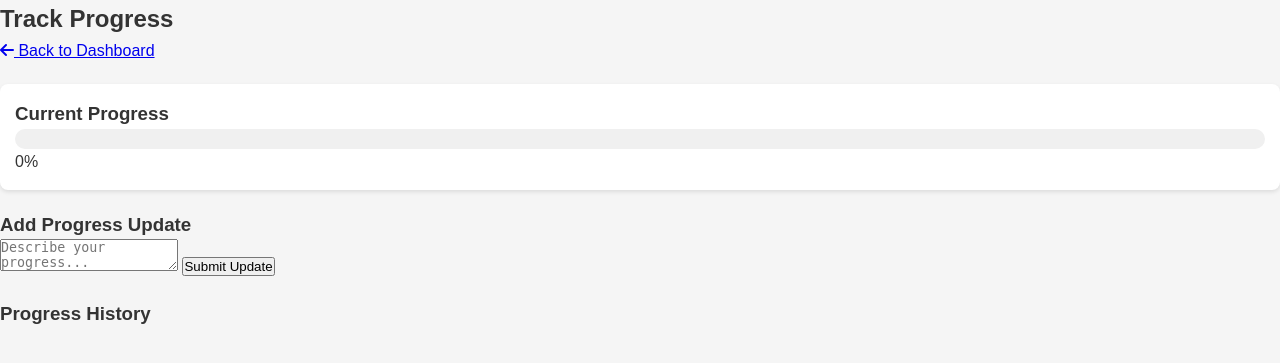
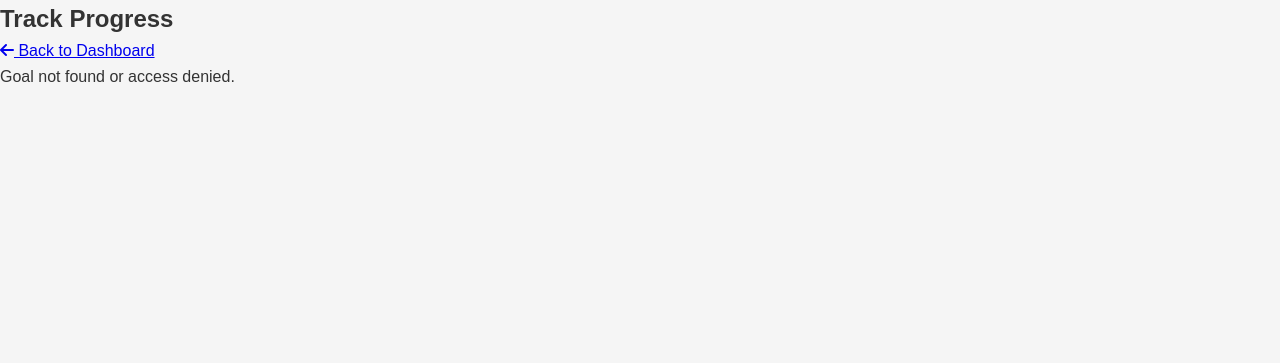
Before and after one commit to hotshot1799/AI-powered-goal-tracker, a FastAPI app: template templates/goal_details.html in a window 1280 px wide. Shown: the top 363 px of the page. Run offline with FastAPI, Linux system fonts and the light colour scheme; the template is opened without the code that fills it, so the values that code supplies are empty.

Commit message:
Update goal_details.html

```diff
--- a/templates/goal_details.html
+++ b/templates/goal_details.html
@@ -56,113 +56,77 @@
 
    <div class="container">
     <div class="goal-details">
+        {% if goal %}
             <h2>{{ goal.category }}</h2>
-            <p>{{ goal.description }}</p>
+            <p class="goal-description">{{ goal.description }}</p>
+            <p class="goal-target-date">Target Date: {{ goal.target_date.strftime('%Y-%m-%d') }}</p>
 
             <div class="progress-section">
                 <h3>Current Progress</h3>
                 <div class="progress-bar">
-                    <div id="progress-fill" class="progress-fill" style="width: 0%"></div>
+                    <div class="progress-fill" style="width: {{ goal.progress }}%"></div>
                 </div>
-                <span id="progress-text">0%</span>
-            </div>
+                <span id="progress-text">{{ "%.1f"|format(goal.progress) }}%</span>
             </div>
 
             <div class="update-form">
                 <h3>Add Progress Update</h3>
-            <form id="update-form" onsubmit="submitUpdate(event)">
-                <textarea
-                    id="update-text"
-                    placeholder="Describe your progress..."
-                    required
-                ></textarea>
-                <button type="submit">Submit Update</button>
+                <form onsubmit="updateProgress(event, {{ goal.id }})">
+                    <textarea id="update-text" required placeholder="Describe your progress..."></textarea>
+                    <button type="submit" class="submit-btn">Submit Update</button>
                 </form>
             </div>
 
             <div class="updates-list">
                 <h3>Progress History</h3>
-            <div id="updates-container"></div>
+                <div id="updates-container">
+                    {% if progress_updates %}
+                        {% for update in progress_updates %}
+                            <div class="update-item">
+                                <p class="update-text">{{ update.text }}</p>
+                                <p class="update-progress">Progress: {{ "%.1f"|format(update.progress) }}%</p>
+                                {% if update.analysis %}
+                                    <p class="update-analysis">Analysis: {{ update.analysis }}</p>
+                                {% endif %}
+                                <p class="update-date">{{ update.created_at.strftime('%Y-%m-%d %H:%M') }}</p>
+                            </div>
+                        {% endfor %}
+                    {% else %}
+                        <p class="no-updates">No progress updates yet.</p>
+                    {% endif %}
+                </div>
+            </div>
+        {% else %}
+            <p class="error-message">Goal not found or access denied.</p>
+        {% endif %}
     </div>
 </div>
 
     <script>
-        const goalId = {{ goal.id }};
-
-        function loadUpdates() {
-            fetch(`/progress/${goalId}`)
-                .then(response => response.json())
-                .then(data => {
-                    if (data.success) {
-                        const container = document.getElementById('updates-container');
-                        container.innerHTML = '';
-
-                        data.updates.forEach(update => {
-                            const updateElement = createUpdateElement(update);
-                            container.appendChild(updateElement);
-                        });
-
-                        // Update progress bar with latest progress
-                        if (data.updates.length > 0) {
-                            const latestProgress = data.updates[0].progress;
-                            updateProgressBar(latestProgress);
-                        }
-                    }
-                })
-                .catch(error => console.error('Error loading updates:', error));
-        }
-
-        function createUpdateElement(update) {
-            const div = document.createElement('div');
-            div.className = 'update-card';
-            div.innerHTML = `
-                <div class="update-text">${update.text}</div>
-                <div class="update-meta">
-                    <span>Progress: ${update.progress}%</span>
-                    <span>Analysis: ${update.analysis}</span>
-                    <span>Date: ${new Date(update.created_at).toLocaleString()}</span>
-                </div>
-            `;
-            return div;
-        }
-
-        function updateProgressBar(progress) {
-            const progressFill = document.getElementById('progress-fill');
-            const progressText = document.getElementById('progress-text');
-            progressFill.style.width = `${progress}%`;
-            progressText.textContent = `${progress}%`;
-        }
-
-        function submitUpdate(event) {
+async function updateProgress(event, goalId) {
     event.preventDefault();
     const updateText = document.getElementById('update-text').value;
 
-            fetch(`/progress/${goalId}`, {
+    try {
+        const response = await fetch(`/progress/${goalId}`, {
             method: 'POST',
             headers: {
-                    'Content-Type': 'application/json',
+                'Content-Type': 'application/json'
             },
             body: JSON.stringify({
                 update_text: updateText
             })
-            })
-            .then(response => response.json())
-            .then(data => {
-                if (data.success) {
-                    document.getElementById('update-text').value = '';
-                    loadUpdates();  // Reload updates after submission
-                } else {
-                    throw new Error(data.error || 'Failed to update progress');
+        });
+
+        if (!response.ok) throw new Error('Failed to update progress');
+
+        // Refresh the page to show the new update
+        window.location.reload();
+    } catch (error) {
+        console.error('Error:', error);
+        alert('Failed to update progress. Please try again.');
     }
-            })
-            .catch(error => {
-                console.error('Error:', error);
-                alert('Failed to update progress');
-            });
 }
-
-        // Load updates when page loads
-        document.addEventListener('DOMContentLoaded', loadUpdates);
 </script>
 </body>
 </html>
```
Lines whose indentation alone changed are shown as unchanged.
